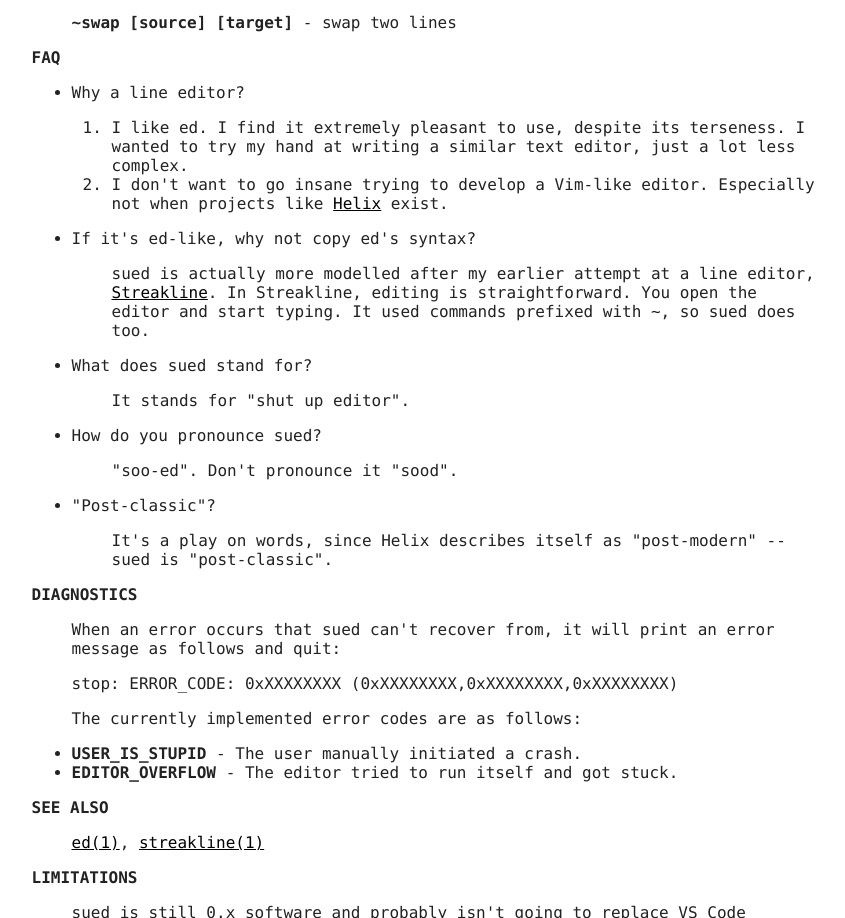
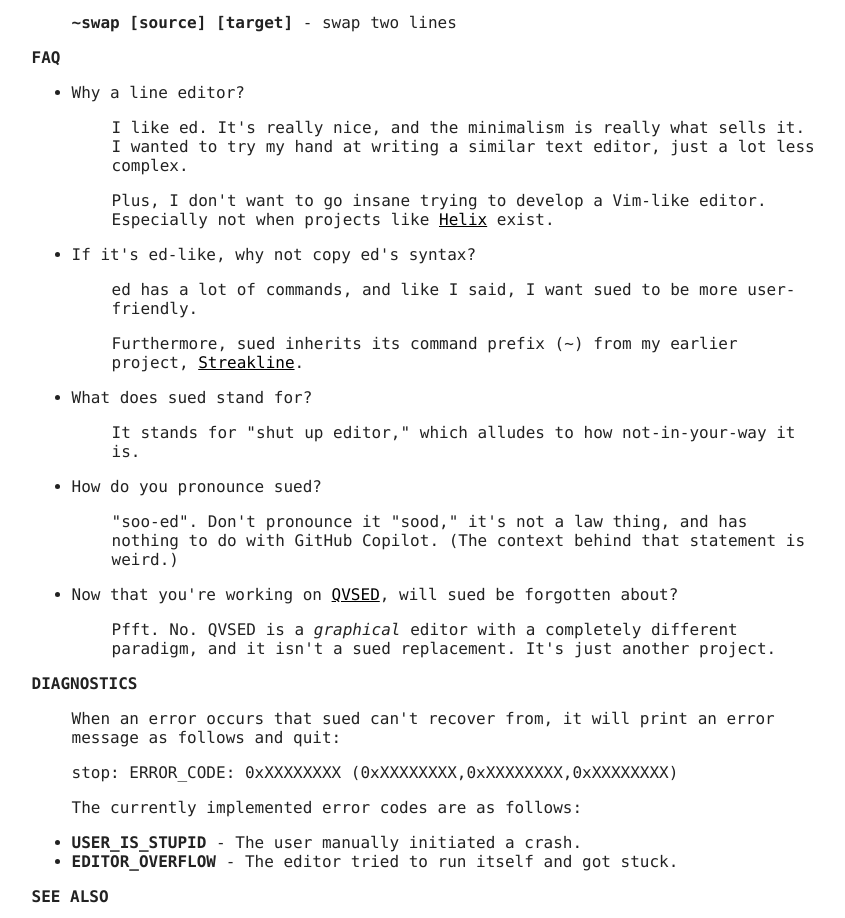
Before and after one commit to AeriaVelocity/sued, a plain HTML site: page docs/index.html in a window 1280 px wide. Shown: the part 1244-2162 px from the top of the page, without its empty margins (214-1059 px from the left). Drawn offline with Linux system fonts and the light colour scheme.

Commit message:
Updated the FAQ

```diff
--- a/docs/index.html
+++ b/docs/index.html
@@ -53,20 +53,17 @@
         <p>
             <ul>
                 <li>Why a line editor?</li>
-                <p>
-                    <ol>
-                        <li>I like ed. I find it extremely pleasant to use, despite its terseness. I wanted to try my hand at writing a similar text editor, just a lot less complex.</li>
-                        <li>I don't want to go insane trying to develop a Vim-like editor. Especially not when projects like <a href="https://github.com/helix-editor/helix">Helix</a> exist.</li>
-                    </ol>
-                </p>
+                <p>I like ed. It's really nice, and the minimalism is really what sells it. I wanted to try my hand at writing a similar text editor, just a lot less complex.</p>
+                <p>Plus, I don't want to go insane trying to develop a Vim-like editor. Especially not when projects like <a href="https://github.com/helix-editor/helix">Helix</a> exist.</p>
                 <li>If it's ed-like, why not copy ed's syntax?</li>
-                <p>sued is actually more modelled after my earlier attempt at a line editor, <a href="https://github.com/That1M8Head/Streakline">Streakline</a>. In Streakline, editing is straightforward. You open the editor and start typing. It used commands prefixed with ~, so sued does too.</p>
+                <p>ed has a lot of commands, and like I said, I want sued to be more user-friendly.</p>
+                <p>Furthermore, sued inherits its command prefix (~) from my earlier project, <a href="https://github.com/That1M8Head/Streakline">Streakline</a>.</p>
                 <li>What does sued stand for?</li>
-                <p>It stands for "shut up editor".</p>
+                <p>It stands for "shut up editor," which alludes to how not-in-your-way it is.</p>
                 <li>How do you pronounce sued?</li>
-                <p>"soo-ed". Don't pronounce it "sood".</p>
-                <li>"Post-classic"?</li>
-                <p>It's a play on words, since Helix describes itself as "post-modern" -- sued is "post-classic".</p>
+                <p>"soo-ed". Don't pronounce it "sood," it's not a law thing, and has nothing to do with GitHub Copilot. (The context behind that statement is weird.)</p>
+                <li>Now that you're working on <a href="https://github.com/That1M8Head/QVSED">QVSED</a>, will sued be forgotten about?</li>
+                <p>Pfft. No. QVSED is a <em>graphical</em> editor with a completely different paradigm, and it isn't a sued replacement. It's just another project.</p>
             </ul>
         </p>
         <h1>DIAGNOSTICS</h1>
```
